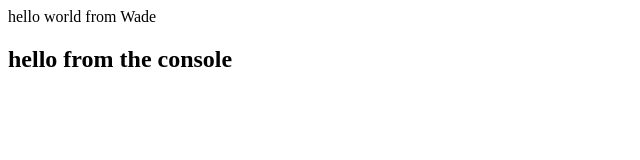
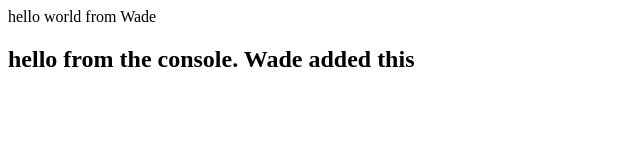
Before and after one commit to SBU-BMI/workshop, a plain HTML site: page wade.html in a window 1280 px wide. Shown: the whole page, without its empty margins (0-640 px from the left). Drawn offline with Linux system fonts and the light colour scheme.

Commit message:
no message

```diff
--- a/wade.html
+++ b/wade.html
@@ -1,6 +1,6 @@
 <html>
 <body>
 hello world from Wade
-<script src="jonas.js"></script>
+<script src="wade.js"></script>
 </body>
 </html>
--- /dev/null
+++ b/wade.js
@@ -0,0 +1,4 @@
+console.log('jonas.js loaded :-)!')
+document.body.innerHTML+=' <h2>hello from the console.  Wade added this</h2>'
+
+//
```
